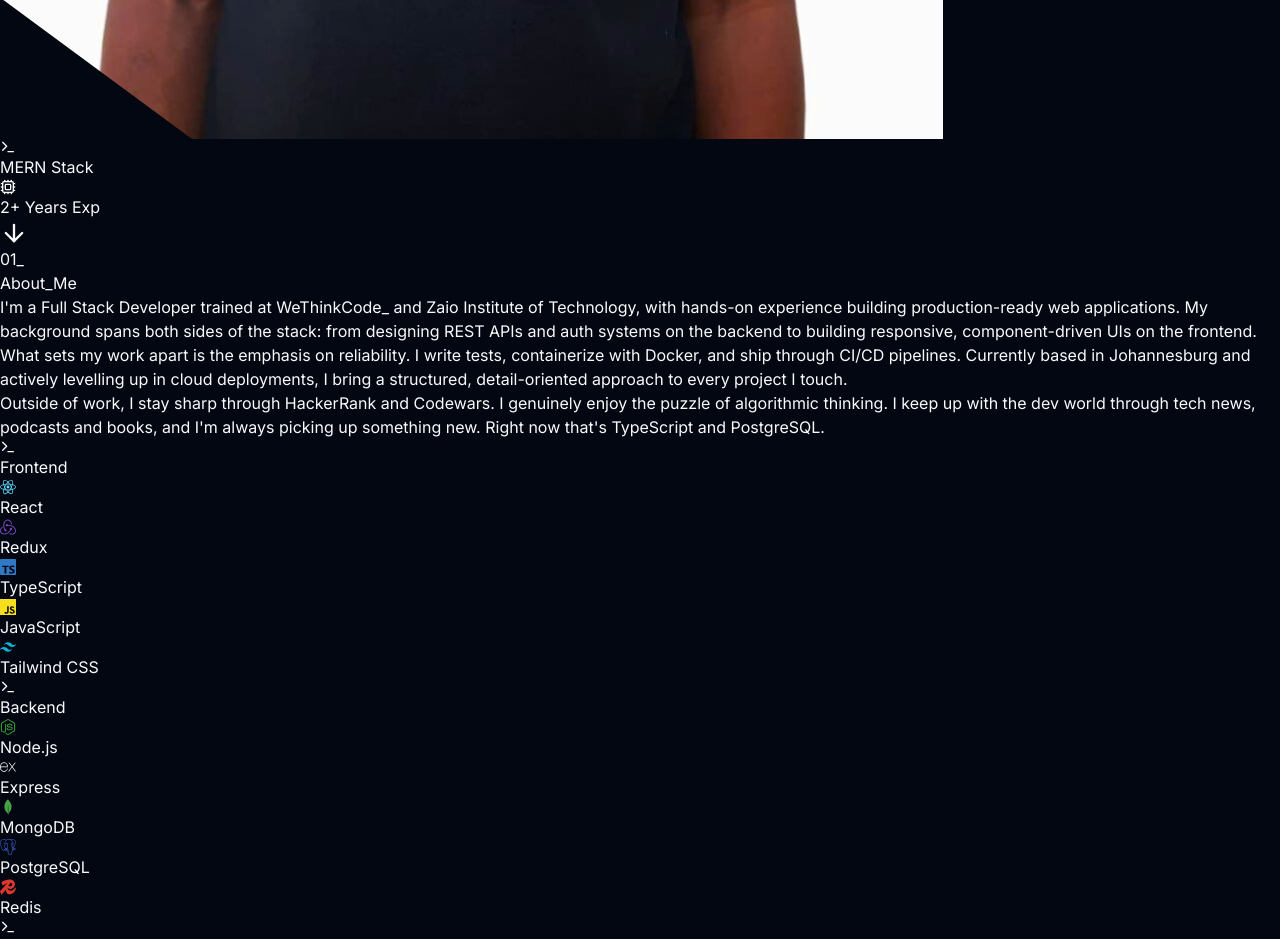
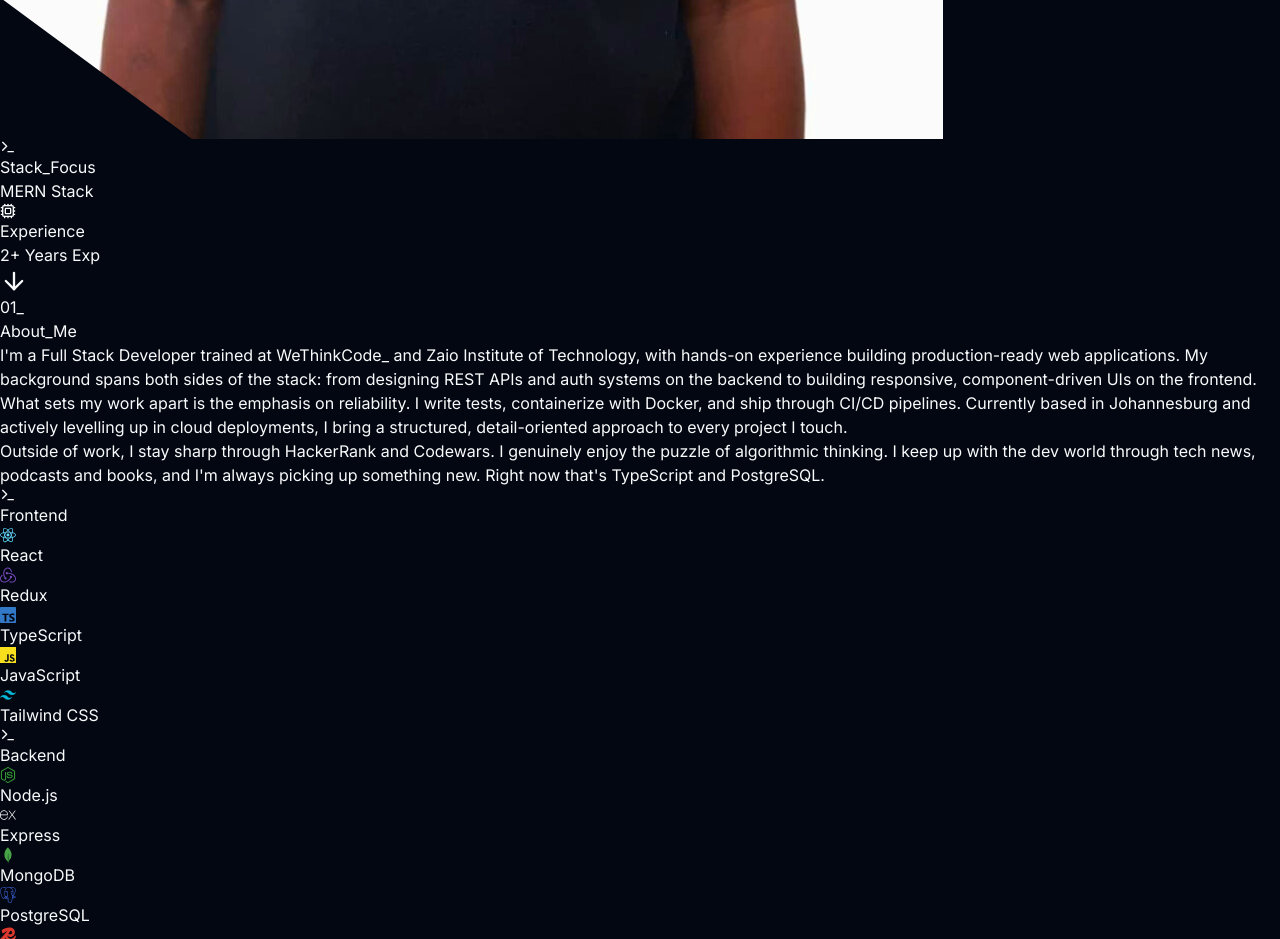
Before and after one commit to KAMO333/Revamped-Portfolio, a React app: page / in a window 1280 px wide. Shown: the part 1200-2139 px from the top of the page. Built offline with nearby package versions, Linux system fonts and the light colour scheme; the HTML template or start-up script is replaced by a standard one.

Commit message:
style: final hero HUD badge positioning and typing effect symmetry

```diff
--- a/src/components/Hero.jsx
+++ b/src/components/Hero.jsx
@@ -136,19 +136,34 @@ export const Hero = () => {
               />
             </div>
 
-            {/* HUD Badges: Adjusted size for mobile and hidden on tiny screens to avoid clutter */}
-            <div className="absolute bottom-4 -left-4 md:bottom-6 md:-left-6 z-30 bg-[#0f172a]/95 border border-white/10 p-2 md:p-3 shadow-2xl backdrop-blur-md hidden sm:block min-w-[100px] md:min-w-[120px]">
-              <Terminal className="text-sky-400 mb-1" size={16} />
-              <p className="text-white font-bold text-[9px] md:text-[10px] uppercase">
-                MERN Stack
-              </p>
+            {/* HUD Badge: Stack Focus */}
+            <div className="absolute bottom-6 -left-6 md:bottom-10 md:-left-16 z-30 bg-[#0f172a]/95 border border-white/10 p-3 shadow-2xl backdrop-blur-md hidden sm:block min-w-[130px] md:min-w-[150px]">
+              <div className="flex flex-col gap-1">
+                <div className="flex items-center gap-2">
+                  <Terminal className="text-sky-400" size={16} />
+                  <span className="text-[7px] md:text-[8px] font-mono text-slate-500 uppercase tracking-widest">
+                    Stack_Focus
+                  </span>
+                </div>
+                <p className="text-white font-black text-[10px] md:text-[12px] uppercase tracking-tight">
+                  MERN Stack
+                </p>
+              </div>
             </div>
 
-            <div className="absolute top-8 -right-4 md:top-10 md:-right-6 z-30 bg-[#0f172a]/90 border border-white/10 p-2 md:p-3 shadow-2xl backdrop-blur-md hidden sm:block min-w-[100px] md:min-w-[120px]">
-              <Cpu className="text-indigo-400 mb-1" size={16} />
-              <p className="text-white font-bold text-[9px] md:text-[10px] uppercase">
-                2+ Years Exp
-              </p>
+            {/* HUD Badge: Experience */}
+            <div className="absolute top-10 -right-6 md:top-14 md:-right-16 z-30 bg-[#0f172a]/95 border border-white/10 p-3 shadow-2xl backdrop-blur-md hidden sm:block min-w-[130px] md:min-w-[150px]">
+              <div className="flex flex-col gap-1">
+                <div className="flex items-center gap-2">
+                  <Cpu className="text-indigo-400" size={16} />
+                  <span className="text-[7px] md:text-[8px] font-mono text-slate-500 uppercase tracking-widest">
+                    Experience
+                  </span>
+                </div>
+                <p className="text-white font-black text-[10px] md:text-[12px] uppercase tracking-tight">
+                  2+ Years Exp
+                </p>
+              </div>
             </div>
           </div>
         </div>
```
